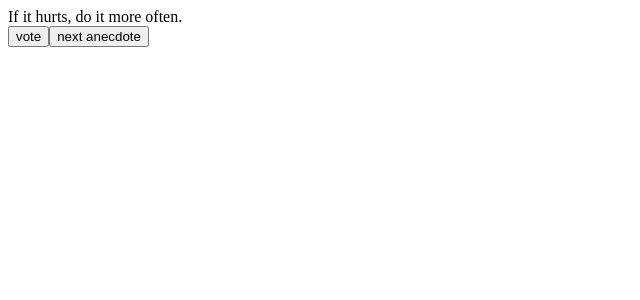
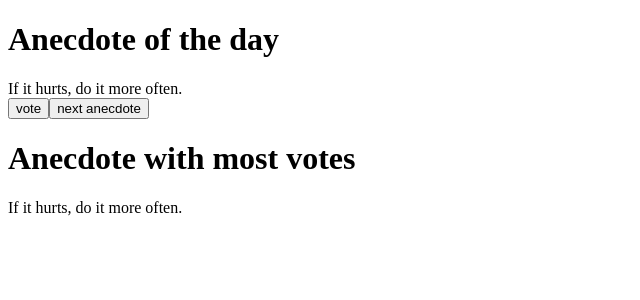
Before and after one commit to 4RM4C4/FullstackOpen, a React (Vite) app in the folder part1/: page / in a window 1280 px wide. Shown: the top 300 px of the page, without its empty margins (0-640 px from the left). Built offline with nearby package versions, Linux system fonts and the light colour scheme.

Commit message:
Commit Part1 exercise 1.14
Part1 exercise 1.14

```diff
--- a/part1/src/App.jsx
+++ b/part1/src/App.jsx
@@ -1,6 +1,6 @@
 import { useState } from 'react'
 
-const Button = ({handleClick, text }) => <button onClick={handleClick}>{text}</button>
+const Button = ({ handleClick, text }) => <button onClick={handleClick}>{text}</button>
 
 const App = () => {
   const anecdotes = [
@@ -13,6 +13,7 @@ const App = () => {
     'Programming without an extremely heavy use of console.log is same as if a doctor would refuse to use x-rays or blood tests when diagnosing patients.',
     'The only way to go fast, is to go well.'
   ]
+
   const [allAnecdotes, setAll] = useState(Array(anecdotes.length).fill(0))
   const [selected, setSelected] = useState(0)
 
@@ -22,12 +23,18 @@ const App = () => {
     setAll(copyAnecdotes)
   }
 
+  const maxAnecdote = allAnecdotes.reduce((max, current) => { if (current > max) { return current } return max }, 0)
+
   return (
     <div>
+      <h1>Anecdote of the day</h1>
       {anecdotes[selected]}
-      <br/>
-      <Button handleClick={() => ClickVote()} text='vote'/>
-      <Button handleClick={() => setSelected(Math.floor(Math.random()*anecdotes.length))} text='next anecdote'/>
+      <br />
+      <Button handleClick={() => ClickVote()} text='vote' />
+      <Button handleClick={() => setSelected(Math.floor(Math.random() * anecdotes.length))} text='next anecdote' />
+      <br />
+      <h1>Anecdote with most votes</h1>
+      {anecdotes[allAnecdotes.indexOf(maxAnecdote)]}
     </div>
   )
 }
```
